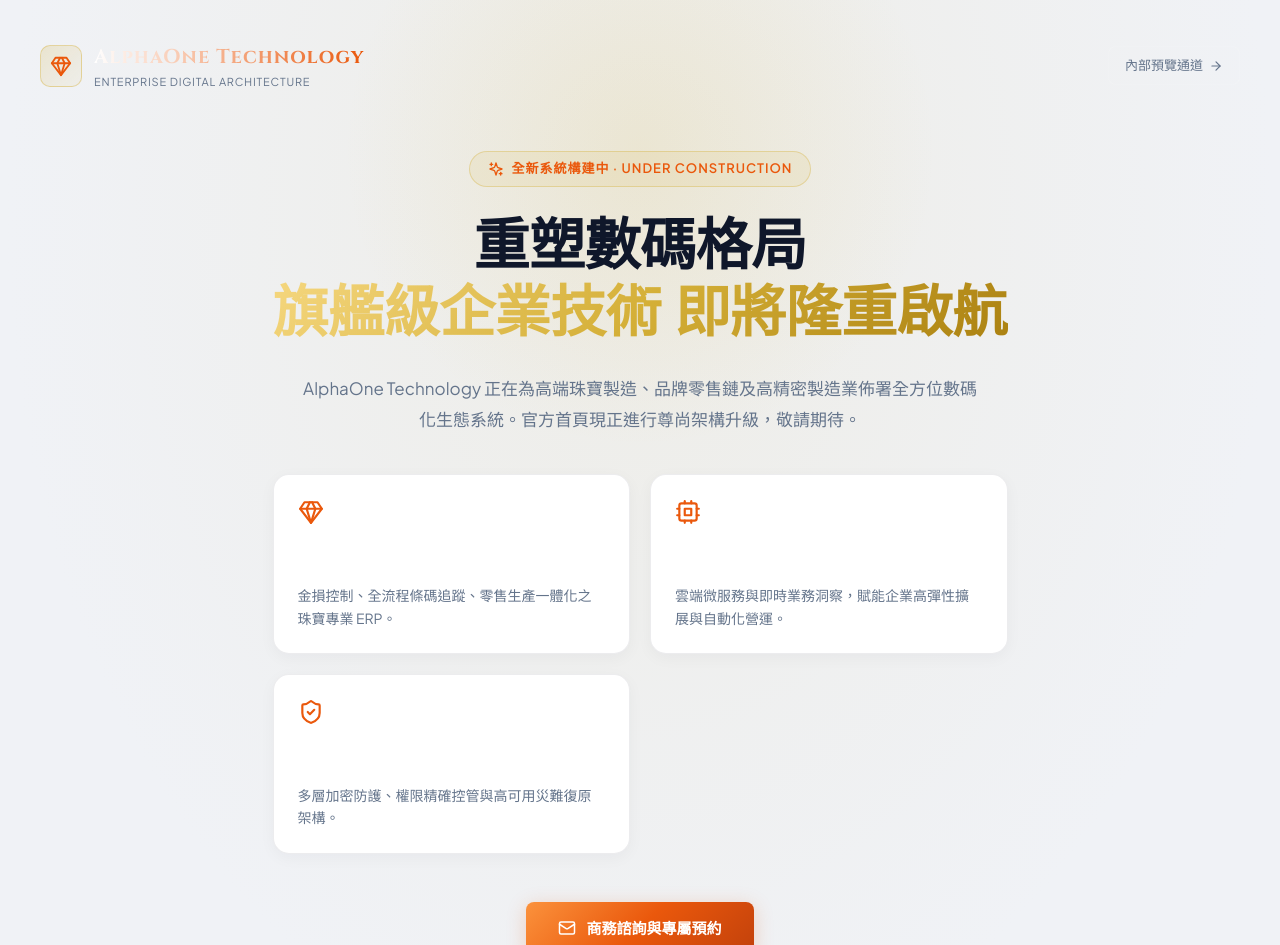
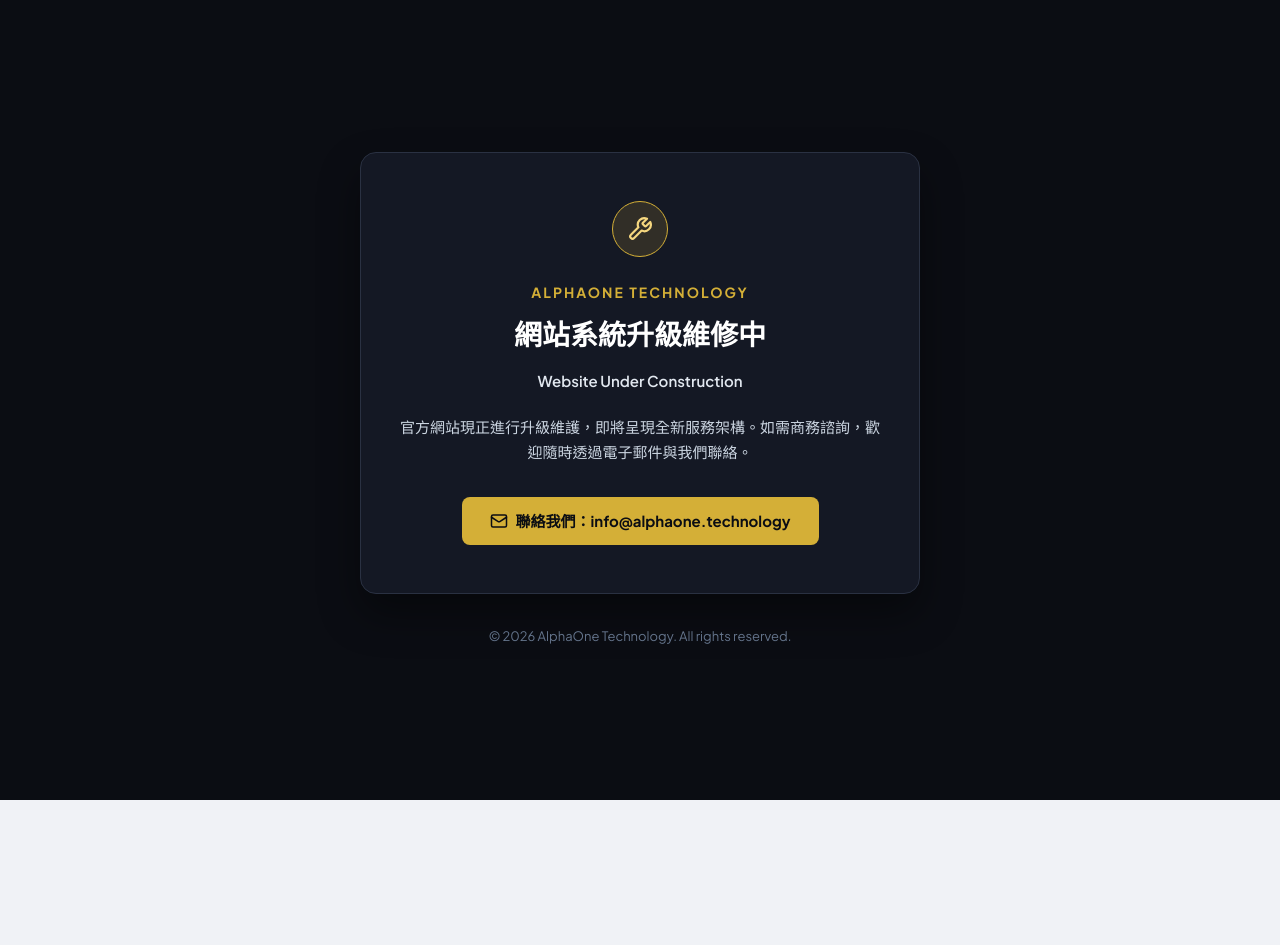
Before and after one commit to leighapollo277-coder/jewel-erp-website, a React (Vite) app: page / in a window 1280 px wide. Shown: the top 945 px of the page. After the commit the page ends 800 px from the top, so only its background shows below. Built offline with nearby package versions, Linux system fonts and the light colour scheme.

Commit message:
refactor: simplify UnderConstruction page, remove public preview link, and enhance color contrast

```diff
--- a/src/components/UnderConstruction.jsx
+++ b/src/components/UnderConstruction.jsx
@@ -1,249 +1,121 @@
 import React from 'react';
-import { Sparkles, ShieldCheck, Cpu, Gem, Mail, ArrowRight } from 'lucide-react';
+import { Mail, Wrench } from 'lucide-react';
 
 export default function UnderConstruction() {
   return (
     <div style={{
       minHeight: '100vh',
-      background: 'radial-gradient(ellipse at 50% 20%, rgba(212, 175, 55, 0.08) 0%, var(--bg-dark) 70%)',
+      backgroundColor: '#0B0D13',
       display: 'flex',
       flexDirection: 'column',
-      justifyContent: 'space-between',
-      color: 'var(--text-light)',
-      fontFamily: 'var(--font-sans)',
-      padding: '40px 24px',
+      justifyContent: 'center',
+      alignItems: 'center',
+      padding: '24px',
       boxSizing: 'border-box',
-      position: 'relative',
-      overflow: 'hidden'
+      fontFamily: 'var(--font-sans, system-ui, sans-serif)',
+      color: '#FFFFFF',
+      textAlign: 'center'
     }}>
-      {/* Background Ambient Glow */}
       <div style={{
-        position: 'absolute',
-        top: '-150px',
-        left: '50%',
-        transform: 'translateX(-50%)',
-        width: '600px',
-        height: '600px',
+        maxWidth: '560px',
+        width: '100%',
+        backgroundColor: '#141824',
+        border: '1px solid #2A3142',
+        borderRadius: '16px',
+        padding: '48px 32px',
+        boxShadow: '0 20px 40px rgba(0, 0, 0, 0.4)'
+      }}>
+        {/* Simple Icon Badge */}
+        <div style={{
+          width: '56px',
+          height: '56px',
           borderRadius: '50%',
-        background: 'radial-gradient(circle, rgba(212, 175, 55, 0.12) 0%, transparent 70%)',
-        pointerEvents: 'none',
-        zIndex: 0
-      }} />
-
-      {/* Top Header / Brand Logo */}
-      <header style={{
-        maxWidth: '1200px',
-        margin: '0 auto',
-        width: '100%',
-        display: 'flex',
-        justifyContent: 'space-between',
-        alignItems: 'center',
-        zIndex: 1
-      }}>
-        <div style={{ display: 'flex', alignItems: 'center', gap: '12px' }}>
-          <div style={{
-            width: '42px',
-            height: '42px',
-            borderRadius: '10px',
-            background: 'linear-gradient(135deg, rgba(212, 175, 55, 0.2), rgba(212, 175, 55, 0.05))',
-            border: '1px solid rgba(212, 175, 55, 0.4)',
+          backgroundColor: 'rgba(212, 175, 55, 0.15)',
+          border: '1px solid #D4AF37',
           display: 'flex',
           alignItems: 'center',
           justifyContent: 'center',
-            color: 'var(--gold-primary)'
+          margin: '0 auto 24px auto',
+          color: '#F5D77F'
         }}>
-            <Gem size={22} />
+          <Wrench size={26} />
         </div>
-          <div>
+
+        {/* Brand Name */}
         <div style={{
-              fontFamily: 'var(--font-serif)',
-              fontSize: '20px',
+          fontSize: '14px',
           fontWeight: 700,
-              letterSpacing: '1px',
-              background: 'linear-gradient(90deg, #FFFFFF, var(--gold-primary))',
-              WebkitBackgroundClip: 'text',
-              WebkitTextFillColor: 'transparent'
+          color: '#D4AF37',
+          letterSpacing: '2px',
+          textTransform: 'uppercase',
+          marginBottom: '12px'
         }}>
           AlphaOne Technology
         </div>
+
+        {/* Headline */}
+        <h1 style={{
+          fontSize: '28px',
+          fontWeight: 700,
+          color: '#FFFFFF',
+          margin: '0 0 16px 0',
+          lineHeight: 1.3
+        }}>
+          網站系統升級維修中
+        </h1>
+
+        {/* English Sub-heading */}
         <div style={{
-              fontSize: '11px',
-              color: 'var(--text-muted)',
-              letterSpacing: '0.8px',
-              textTransform: 'uppercase'
+          fontSize: '15px',
+          fontWeight: 600,
+          color: '#E2E8F0',
+          marginBottom: '20px'
         }}>
-              Enterprise Digital Architecture
-            </div>
-          </div>
+          Website Under Construction
         </div>
 
-        {/* Discrete Internal Preview Link */}
+        {/* Clear readable description */}
+        <p style={{
+          fontSize: '15px',
+          lineHeight: 1.7,
+          color: '#CBD5E1',
+          margin: '0 0 32px 0'
+        }}>
+          官方網站現正進行升級維護，即將呈現全新服務架構。如需商務諮詢，歡迎隨時透過電子郵件與我們聯絡。
+        </p>
+
+        {/* Contact Email Link */}
         <a
-          href="/preview"
+          href="mailto:info@alphaone.technology"
           style={{
-            color: 'var(--text-muted)',
-            textDecoration: 'none',
-            fontSize: '13px',
-            padding: '8px 16px',
-            borderRadius: '8px',
-            border: '1px solid rgba(255, 255, 255, 0.08)',
-            background: 'rgba(255, 255, 255, 0.03)',
-            display: 'inline-flex',
-            alignItems: 'center',
-            gap: '6px',
-            transition: 'all 0.2s ease'
-          }}
-          onMouseEnter={(e) => {
-            e.currentTarget.style.borderColor = 'rgba(212, 175, 55, 0.4)';
-            e.currentTarget.style.color = 'var(--gold-primary)';
-          }}
-          onMouseLeave={(e) => {
-            e.currentTarget.style.borderColor = 'rgba(255, 255, 255, 0.08)';
-            e.currentTarget.style.color = 'var(--text-muted)';
-          }}
-        >
-          <span>內部預覽通道</span>
-          <ArrowRight size={14} />
-        </a>
-      </header>
-
-      {/* Hero Maintenance Core */}
-      <main style={{
-        maxWidth: '860px',
-        margin: '60px auto',
-        textAlign: 'center',
-        zIndex: 1
-      }}>
-        {/* Status Badge */}
-        <div style={{
             display: 'inline-flex',
             alignItems: 'center',
             gap: '8px',
-          padding: '6px 18px',
-          borderRadius: '999px',
-          background: 'rgba(212, 175, 55, 0.1)',
-          border: '1px solid rgba(212, 175, 55, 0.35)',
-          color: 'var(--gold-primary)',
-          fontSize: '13px',
-          fontWeight: 600,
-          letterSpacing: '1px',
-          marginBottom: '28px'
-        }}>
-          <Sparkles size={16} />
-          <span>全新系統構建中 · UNDER CONSTRUCTION</span>
+            backgroundColor: '#D4AF37',
+            color: '#0B0D13',
+            padding: '12px 28px',
+            borderRadius: '8px',
+            textDecoration: 'none',
+            fontSize: '15px',
+            fontWeight: 700,
+            transition: 'background-color 0.2s'
+          }}
+          onMouseEnter={(e) => { e.currentTarget.style.backgroundColor = '#E5C158'; }}
+          onMouseLeave={(e) => { e.currentTarget.style.backgroundColor = '#D4AF37'; }}
+        >
+          <Mail size={18} />
+          <span>聯絡我們：info@alphaone.technology</span>
+        </a>
       </div>
 
-        {/* Main Title */}
-        <h1 style={{
-          fontFamily: 'var(--font-serif)',
-          fontSize: 'clamp(32px, 5vw, 56px)',
-          fontWeight: 700,
-          lineHeight: 1.2,
-          margin: '0 0 24px 0',
-          letterSpacing: '-0.5px'
+      {/* Simple Footer */}
+      <div style={{
+        marginTop: '32px',
+        color: '#64748B',
+        fontSize: '13px'
       }}>
-          重塑數碼格局 <br />
-          <span style={{
-            background: 'linear-gradient(135deg, #F5D77F 0%, #D4AF37 50%, #AA8010 100%)',
-            WebkitBackgroundClip: 'text',
-            WebkitTextFillColor: 'transparent'
-          }}>
-            旗艦級企業技術 即將隆重啟航
-          </span>
-        </h1>
-
-        {/* Descriptive Body */}
-        <p style={{
-          fontSize: '17px',
-          lineHeight: 1.8,
-          color: 'var(--text-muted)',
-          maxWidth: '680px',
-          margin: '0 auto 40px auto'
-        }}>
-          AlphaOne Technology 正在為高端珠寶製造、品牌零售鏈及高精密製造業佈署全方位數碼化生態系統。官方首頁現正進行尊尚架構升級，敬請期待。
-        </p>
-
-        {/* Three Value Pillars */}
-        <div style={{
-          display: 'grid',
-          gridTemplateColumns: 'repeat(auto-fit, minmax(240px, 1fr))',
-          gap: '20px',
-          margin: '0 0 48px 0',
-          textAlign: 'left'
-        }}>
-          <div className="glass-card" style={{ padding: '24px' }}>
-            <div style={{ color: 'var(--gold-primary)', marginBottom: '14px' }}>
-              <Gem size={26} />
+        © 2026 AlphaOne Technology. All rights reserved.
       </div>
-            <h3 style={{ fontFamily: 'var(--font-serif)', fontSize: '18px', margin: '0 0 8px 0', color: '#FFF' }}>
-              珠寶源 JES 生態
-            </h3>
-            <p style={{ fontSize: '14px', color: 'var(--text-muted)', margin: 0, lineHeight: 1.6 }}>
-              金損控制、全流程條碼追蹤、零售生產一體化之珠寶專業 ERP。
-            </p>
-          </div>
-
-          <div className="glass-card" style={{ padding: '24px' }}>
-            <div style={{ color: 'var(--gold-primary)', marginBottom: '14px' }}>
-              <Cpu size={26} />
-            </div>
-            <h3 style={{ fontFamily: 'var(--font-serif)', fontSize: '18px', margin: '0 0 8px 0', color: '#FFF' }}>
-              先進架構與集成
-            </h3>
-            <p style={{ fontSize: '14px', color: 'var(--text-muted)', margin: 0, lineHeight: 1.6 }}>
-              雲端微服務與即時業務洞察，賦能企業高彈性擴展與自動化營運。
-            </p>
-          </div>
-
-          <div className="glass-card" style={{ padding: '24px' }}>
-            <div style={{ color: 'var(--gold-primary)', marginBottom: '14px' }}>
-              <ShieldCheck size={26} />
-            </div>
-            <h3 style={{ fontFamily: 'var(--font-serif)', fontSize: '18px', margin: '0 0 8px 0', color: '#FFF' }}>
-              企業級金融安全
-            </h3>
-            <p style={{ fontSize: '14px', color: 'var(--text-muted)', margin: 0, lineHeight: 1.6 }}>
-              多層加密防護、權限精確控管與高可用災難復原架構。
-            </p>
-          </div>
-        </div>
-
-        {/* Action Button */}
-        <div>
-          <a
-            href="mailto:info@alphaone.technology"
-            className="btn-primary"
-            style={{
-              textDecoration: 'none',
-              display: 'inline-flex',
-              alignItems: 'center',
-              gap: '10px',
-              padding: '14px 32px',
-              fontSize: '15px',
-              fontWeight: 600,
-              borderRadius: '8px'
-            }}
-          >
-            <Mail size={18} />
-            <span>商務諮詢與專屬預約</span>
-          </a>
-        </div>
-      </main>
-
-      {/* Footer */}
-      <footer style={{
-        maxWidth: '1200px',
-        margin: '0 auto',
-        width: '100%',
-        textAlign: 'center',
-        borderTop: '1px solid rgba(255, 255, 255, 0.06)',
-        paddingTop: '24px',
-        color: 'var(--text-muted)',
-        fontSize: '13px',
-        zIndex: 1
-      }}>
-        © 2026 AlphaOne Technology. 專屬數碼生態系統 · 版權所有
-      </footer>
     </div>
   );
 }
```
Lines whose indentation alone changed are shown as unchanged.
